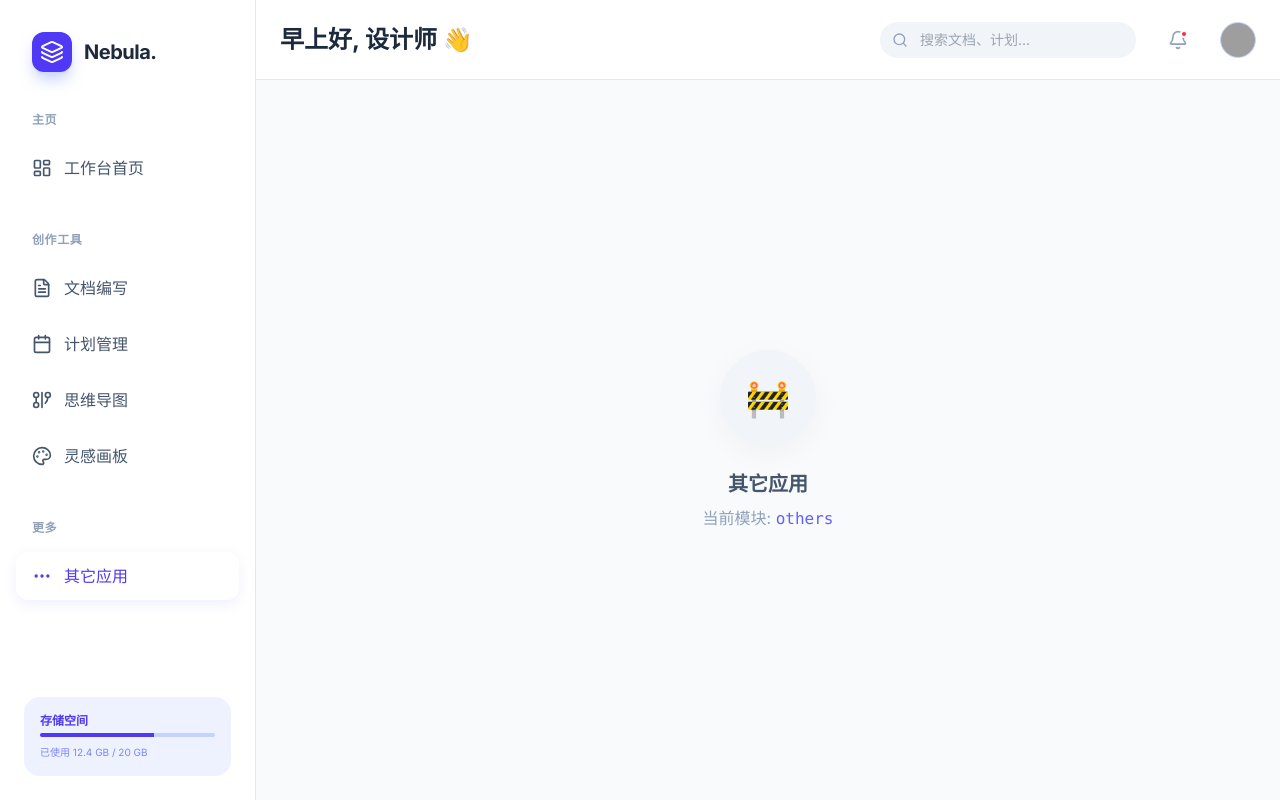
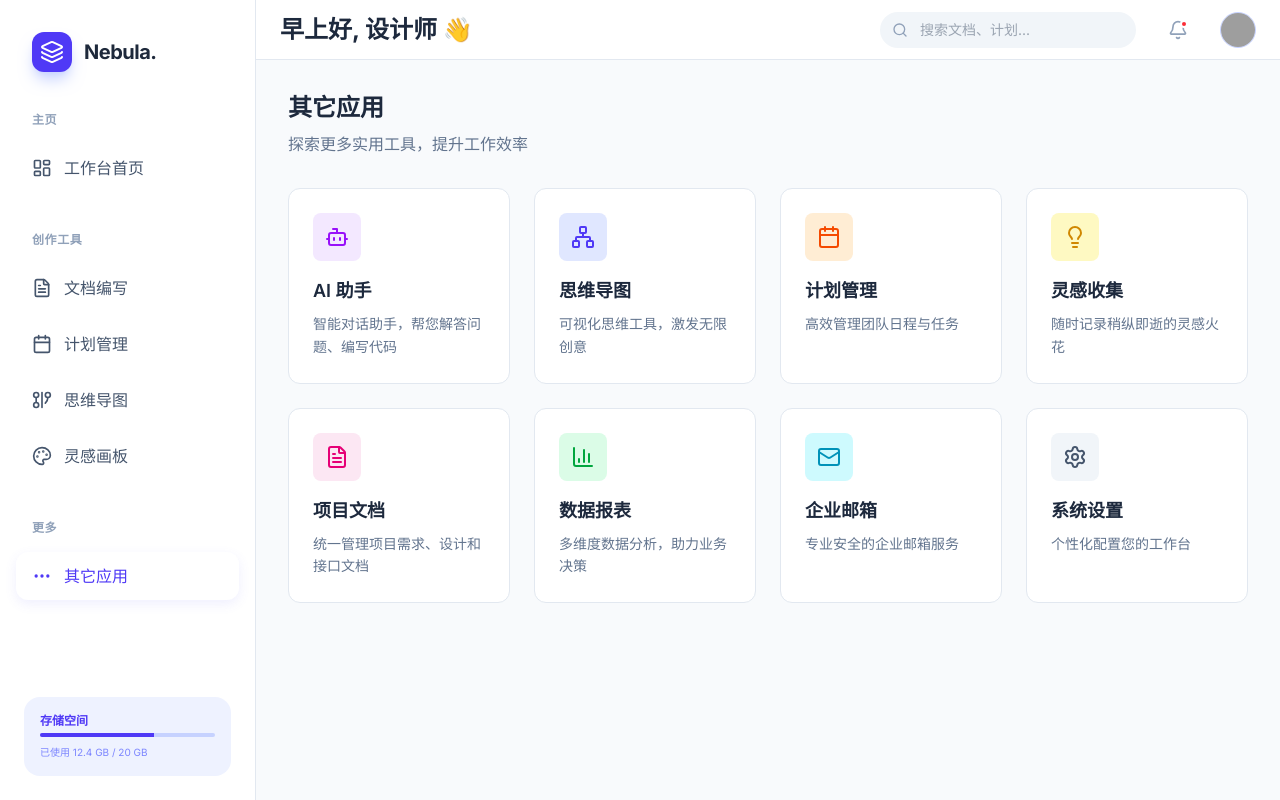
Before and after one commit to chenweilong1713/cf-nextjs-vip, a Next.js app: page /others in a window 1280 px wide. Built offline with nearby package versions, Linux system fonts and the light colour scheme; grey boxes are pictures that could not be loaded.

Commit message:
- feat: 修改header高度，完善other页面

```diff
--- a/src/app/others/page.tsx
+++ b/src/app/others/page.tsx
@@ -1,5 +1,111 @@
-import PlaceholderPage from '@/components/PlaceholderPage';
+'use client';
+
+import {
+  Bot,
+  Network,
+  Calendar,
+  BarChart3,
+  Settings,
+  FileText,
+  Lightbulb,
+  Mail
+} from 'lucide-react';
+import Link from 'next/link';
+
+const applications = [
+  {
+    id: 'ai-assistant',
+    title: 'AI 助手',
+    description: '智能对话助手，帮您解答问题、编写代码',
+    icon: Bot,
+    color: 'bg-purple-100 text-purple-600',
+    path: '/ai-assistant'
+  },
+  {
+    id: 'mindmap',
+    title: '思维导图',
+    description: '可视化思维工具，激发无限创意',
+    icon: Network,
+    color: 'bg-indigo-100 text-indigo-600',
+    path: '/mindmap'
+  },
+  {
+    id: 'plans',
+    title: '计划管理',
+    description: '高效管理团队日程与任务',
+    icon: Calendar,
+    color: 'bg-orange-100 text-orange-600',
+    path: '/plans'
+  },
+  {
+    id: 'inspiration',
+    title: '灵感收集',
+    description: '随时记录稍纵即逝的灵感火花',
+    icon: Lightbulb,
+    color: 'bg-yellow-100 text-yellow-600',
+    path: '/inspiration'
+  },
+  {
+    id: 'docs',
+    title: '项目文档',
+    description: '统一管理项目需求、设计和接口文档',
+    icon: FileText,
+    color: 'bg-pink-100 text-pink-600',
+    path: '/docs'
+  },
+  {
+    id: 'reports',
+    title: '数据报表',
+    description: '多维度数据分析，助力业务决策',
+    icon: BarChart3,
+    color: 'bg-green-100 text-green-600',
+    path: '/reports'
+  },
+    {
+    id: 'email',
+    title: '企业邮箱',
+    description: '专业安全的企业邮箱服务',
+    icon: Mail,
+    color: 'bg-cyan-100 text-cyan-600',
+    path: '/email'
+  },
+  {
+    id: 'settings',
+    title: '系统设置',
+    description: '个性化配置您的工作台',
+    icon: Settings,
+    color: 'bg-slate-100 text-slate-600',
+    path: '/settings'
+  }
+];
 
 export default function OthersPage() {
-  return <PlaceholderPage title="其它应用" moduleName="others" />;
+  return (
+    <div className="p-8 max-w-7xl mx-auto">
+      <div className="mb-8">
+        <h1 className="text-2xl font-bold text-slate-800">其它应用</h1>
+        <p className="text-slate-500 mt-2">探索更多实用工具，提升工作效率</p>
+      </div>
+
+      <div className="grid grid-cols-1 md:grid-cols-2 lg:grid-cols-3 xl:grid-cols-4 gap-6">
+        {applications.map((app) => (
+          <Link
+            href={app.path}
+            key={app.id}
+            className="group bg-white p-6 rounded-xl border border-slate-200 hover:shadow-md hover:border-indigo-200 transition-all duration-200 flex flex-col items-start"
+          >
+            <div className={`p-3 rounded-lg mb-4 ${app.color} group-hover:scale-110 transition-transform duration-200`}>
+              <app.icon className="w-6 h-6" />
+            </div>
+            <h3 className="text-lg font-semibold text-slate-800 mb-2 group-hover:text-indigo-600 transition-colors">
+              {app.title}
+            </h3>
+            <p className="text-sm text-slate-500 leading-relaxed">
+              {app.description}
+            </p>
+          </Link>
+        ))}
+      </div>
+    </div>
+  );
 }
--- a/src/components/Header.tsx
+++ b/src/components/Header.tsx
@@ -9,7 +9,7 @@ export default function Header() {
   const [showNotifications, setShowNotifications] = useState(false);
 
   return (
-    <header className="h-20 flex items-center justify-between px-6 border-b border-slate-200 bg-white sticky top-0 z-10 relative">
+    <header className="h-15 flex items-center justify-between px-6 border-b border-slate-200 bg-white sticky top-0 z-10 relative">
       <div>
         <h1 className="text-2xl font-bold text-slate-800">早上好, 设计师 👋</h1>
       </div>
```
